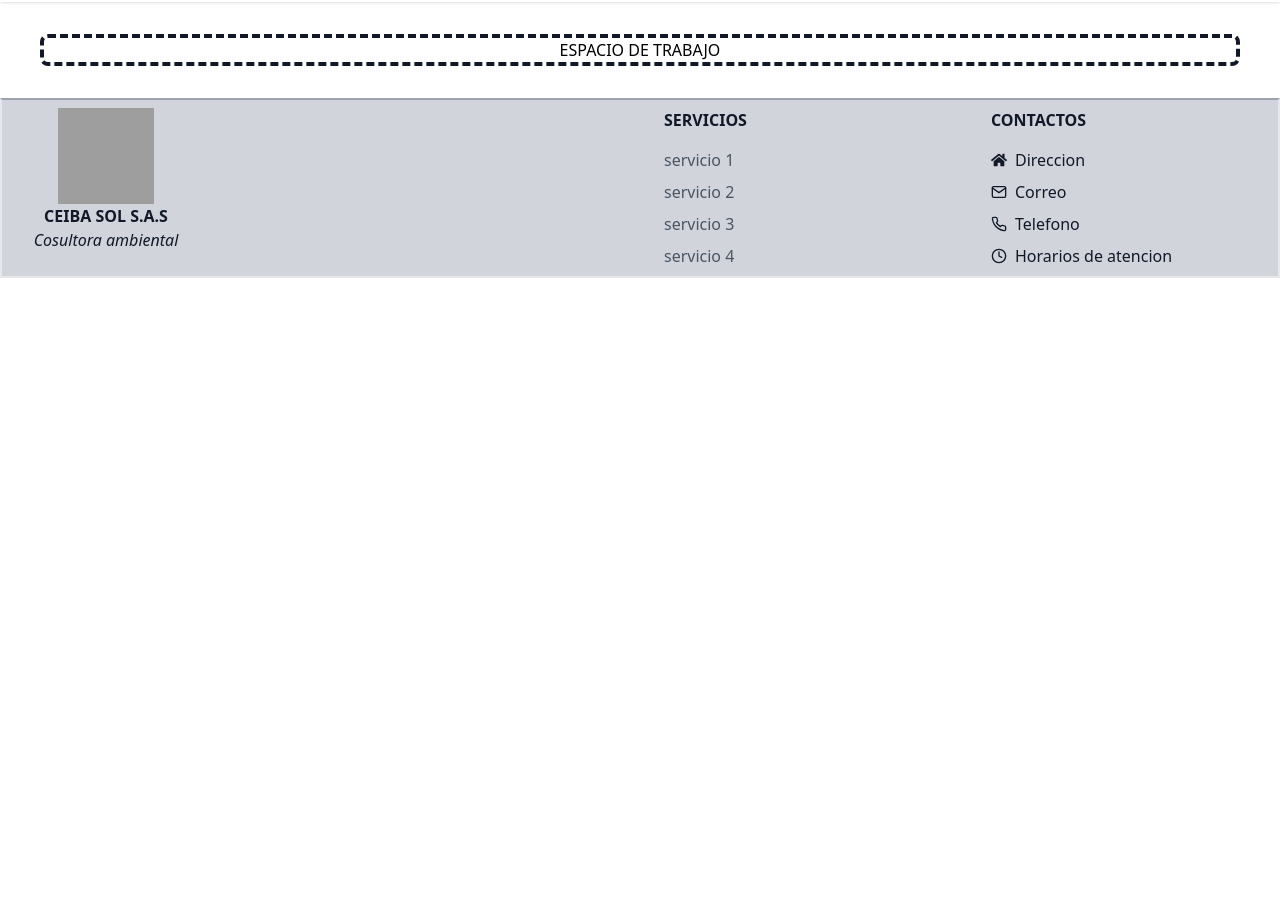
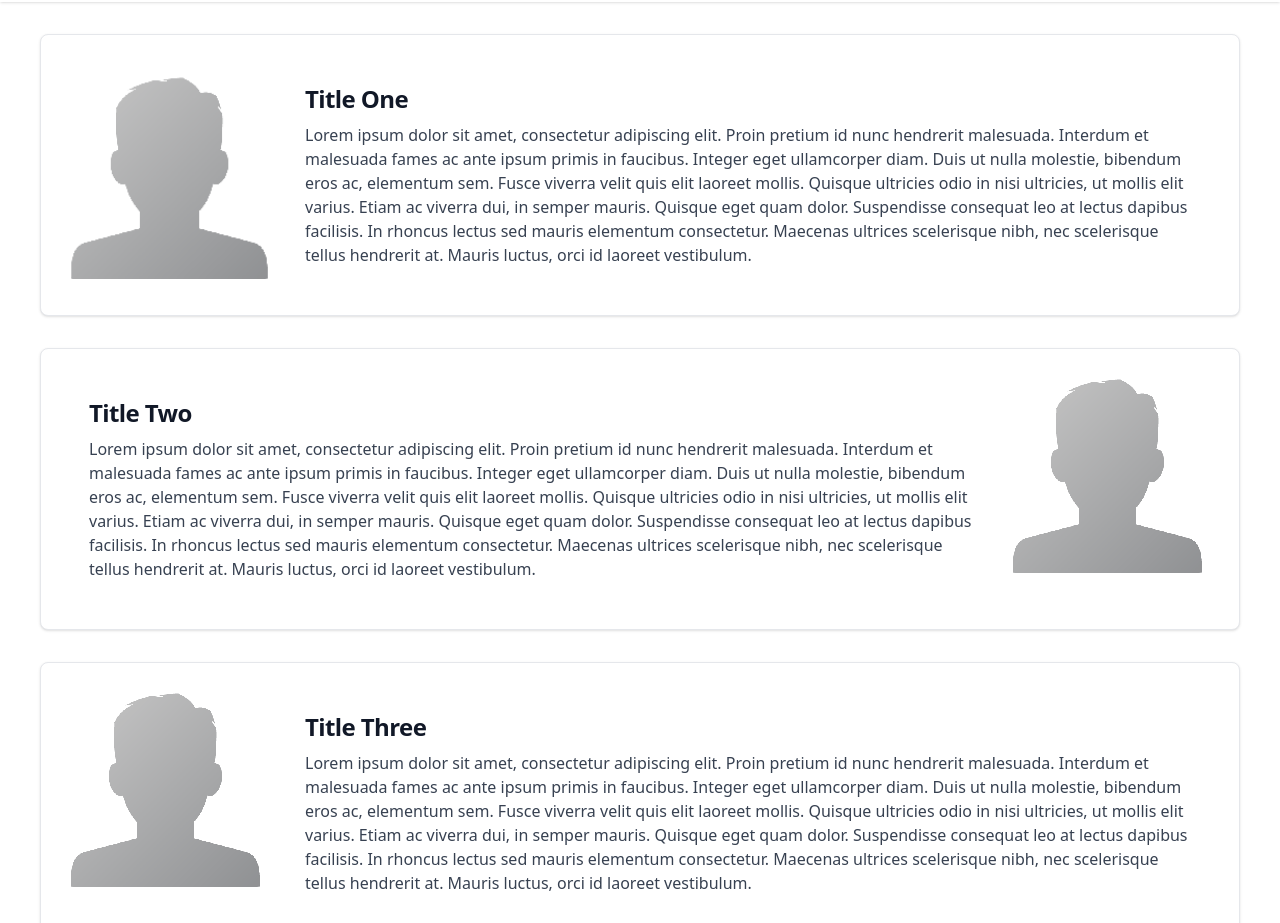
Before and after one commit to CeibaSol/CeibaSol_FE, a React (Create React App) app: page /quinesSomos in a window 1280 px wide. Shown: the part 180-1103 px from the top of the page. Before the commit the page ends 800 px from the top, so only its background shows below. Built offline with nearby package versions, Linux system fonts and the light colour scheme; grey boxes are pictures that could not be loaded.

Commit message:
Quienes somos

```diff
--- a/src/components/quienesSomos/quienesSomos.js
+++ b/src/components/quienesSomos/quienesSomos.js
@@ -7,22 +7,112 @@ export default function QuienesSomos() {
         <div className="pt-6 flex space-x-2 justify-center ">
           <h1 class="text-5xl font-medium leading-tight text-gray-800 mb-2.5 mt-0">
             ¿QUIENES SOMOS?
-
           </h1>
         </div>
       </header>
       <main>
-          <div className="mx-auto max-w-7xl py-2 sm:px-6 lg:px-10">
-            {/* Replace with your content */}
-            <div className="px-4 py-6 sm:px-0">
-            <div className="bg-white-100 rounded-lg border-4 border-dashed border-gray-900">
+        <div className="mx-auto max-w-7xl py-2 sm:px-6 lg:px-10 flex">
+          <div className="px-4 py-6 sm:px-0 space-y-8">
+            <div class="block p-6 bg-white border border-gray-200 rounded-lg shadow hover:bg-gray-100 dark:bg-gray-800 dark:border-gray-700 dark:hover:bg-gray-700">
+              <div className="flex space-x-2 justify-center xlg:grid md:grid:cols-2">
+                <div class="flex-none w-52 relative md:flex md:flex-col md:justify-center">
+                  <img src="default-avatar.png" alt="" class="relative inset-0 w-500 h-500 object-cover rounded-lg" loading="lazy" />
+                </div>
+                <div class="flex-auto p-6">
+                  <div class="flex flex-wrap items-baseline">
+                    <h4 class=" mb-2 text-2xl font-bold tracking-tight text-gray-900 dark:text-white">
+                      Title One
+                    </h4>
+                    <h5 class="font-normal text-gray-700 dark:text-gray-400">
+                      Lorem ipsum dolor sit amet, consectetur adipiscing elit. Proin pretium id nunc hendrerit malesuada. Interdum et malesuada fames ac ante ipsum primis in faucibus. Integer eget ullamcorper diam. Duis ut nulla molestie, bibendum eros ac, elementum sem. Fusce viverra velit quis elit laoreet mollis. Quisque ultricies odio in nisi ultricies, ut mollis elit varius. Etiam ac viverra dui, in semper mauris. Quisque eget quam dolor. Suspendisse consequat leo at lectus dapibus facilisis. In rhoncus lectus sed mauris elementum consectetur. Maecenas ultrices scelerisque nibh, nec scelerisque tellus hendrerit at. Mauris luctus, orci id laoreet vestibulum.
+                    </h5>
+                  </div>
+                </div>
+              </div>
+            </div>
+
+            <div class=" block p-6 bg-white border border-gray-200 rounded-lg shadow hover:bg-gray-100 dark:bg-gray-800 dark:border-gray-700 dark:hover:bg-gray-700">
               <div className="flex space-x-2 justify-center">
-                 <h1>ESPACIO DE TRABAJO</h1>
+                <div class="flex-auto p-6">
+
+                  <div class="flex flex-wrap items-baseline">
+                    <h4 class=" mb-2 text-2xl font-bold tracking-tight text-gray-900 dark:text-white">
+                      Title Two
+                    </h4>
+                    <h5 class="font-normal text-gray-700 dark:text-gray-400">
+                      Lorem ipsum dolor sit amet, consectetur adipiscing elit. Proin pretium id nunc hendrerit malesuada. Interdum et malesuada fames ac ante ipsum primis in faucibus. Integer eget ullamcorper diam. Duis ut nulla molestie, bibendum eros ac, elementum sem. Fusce viverra velit quis elit laoreet mollis. Quisque ultricies odio in nisi ultricies, ut mollis elit varius. Etiam ac viverra dui, in semper mauris. Quisque eget quam dolor. Suspendisse consequat leo at lectus dapibus facilisis. In rhoncus lectus sed mauris elementum consectetur. Maecenas ultrices scelerisque nibh, nec scelerisque tellus hendrerit at. Mauris luctus, orci id laoreet vestibulum.
+                    </h5>
                   </div>
 
                 </div>
+                <div class="flex-none w-52 relative">
+                  <img src="default-avatar.png" alt="" class="relative inset-0 w-500 h-500 object-cover rounded-lg" loading="lazy" />
+
                 </div>
-            {/* /End replace */}
+              </div>
+            </div>
+
+            <div class=" block p-6 bg-white border border-gray-200 rounded-lg shadow hover:bg-gray-100 dark:bg-gray-800 dark:border-gray-700 dark:hover:bg-gray-700">
+              <div className="flex space-x-2 justify-center">
+                <div class="flex-none w-52 relative">
+                  <img src="default-avatar.png" alt="" class="relative inset-0 w-500 h-500 object-cover rounded-lg" loading="lazy" />
+                </div>
+                <div class="flex-auto p-6">
+                  <div class="flex flex-wrap items-baseline">
+                    <h4 class=" mb-2 text-2xl font-bold tracking-tight text-gray-900 dark:text-white">
+                      Title Three
+                    </h4>
+                    <h5 class="font-normal text-gray-700 dark:text-gray-400">
+                      Lorem ipsum dolor sit amet, consectetur adipiscing elit. Proin pretium id nunc hendrerit malesuada. Interdum et malesuada fames ac ante ipsum primis in faucibus. Integer eget ullamcorper diam. Duis ut nulla molestie, bibendum eros ac, elementum sem. Fusce viverra velit quis elit laoreet mollis. Quisque ultricies odio in nisi ultricies, ut mollis elit varius. Etiam ac viverra dui, in semper mauris. Quisque eget quam dolor. Suspendisse consequat leo at lectus dapibus facilisis. In rhoncus lectus sed mauris elementum consectetur. Maecenas ultrices scelerisque nibh, nec scelerisque tellus hendrerit at. Mauris luctus, orci id laoreet vestibulum.
+                    </h5>
+                  </div>
+                </div>
+              </div>
+            </div>
+
+            <div className="px-4 py-6 sm:px-6 space-y-8">
+              <div class="grid grid-cols-2 gap-8">
+                <div class=" block p-6 bg-white border border-gray-200 rounded-lg shadow hover:bg-gray-100 dark:bg-gray-800 dark:border-gray-700 dark:hover:bg-gray-700">
+                  <div class="flex flex-wrap items-baseline justify-center">
+                    <h4 class=" mb-2 text-2xl font-bold tracking-tight text-gray-900 dark:text-white">
+                      Mision
+                    </h4>
+                    <br /><br />
+                    <h5 class="font-normal text-gray-700 dark:text-gray-400 text-center sm:px-20">
+                      Lorem ipsum dolor sit amet, consectetur adipiscing elit. Proin pretium id nunc hendrerit malesuada. Interdum et malesuada fames ac ante ipsum primis in faucibus. Integer eget ullamcorper diam. Duis ut nulla molestie, bibendum eros ac, elementum sem. Fusce viverra velit quis elit laoreet mollis. Quisque ultricies odio in nisi ultricies, ut mollis elit varius. Etiam ac viverra dui, in semper mauris. Quisque eget quam dolor. Suspendisse consequat leo at lectus dapibus facilisis. In rhoncus lectus sed mauris elementum consectetur. Maecenas ultrices scelerisque nibh, nec scelerisque tellus hendrerit at. Mauris luctus, orci id laoreet vestibulum.
+                    </h5>
+                  </div>
+                </div>
+                <div class=" block p-6 bg-white border border-gray-200 rounded-lg shadow hover:bg-gray-100 dark:bg-gray-800 dark:border-gray-700 dark:hover:bg-gray-700">
+                  <div class="flex flex-wrap items-baseline justify-center">
+                    <h4 class=" mb-2 text-2xl font-bold tracking-tight text-gray-900 dark:text-white">
+                      Vision
+                    </h4>
+                     <br /><br />
+                    <h5 class="font-normal text-gray-700 dark:text-gray-400 text-center sm:px-20">
+                      Lorem ipsum dolor sit amet, consectetur adipiscing elit. Proin pretium id nunc hendrerit malesuada. Interdum et malesuada fames ac ante ipsum primis in faucibus. Integer eget ullamcorper diam. Duis ut nulla molestie, bibendum eros ac, elementum sem. Fusce viverra velit quis elit laoreet mollis. Quisque ultricies odio in nisi ultricies, ut mollis elit varius. Etiam ac viverra dui, in semper mauris. Quisque eget quam dolor. Suspendisse consequat leo at lectus dapibus facilisis. In rhoncus lectus sed mauris elementum consectetur. Maecenas ultrices scelerisque nibh, nec scelerisque tellus hendrerit at. Mauris luctus, orci id laoreet vestibulum.
+                    </h5>
+                  </div>
+                </div>
+              </div>
+              <div class=" block p-6 bg-white border border-gray-200 rounded-lg shadow hover:bg-gray-100 dark:bg-gray-800 dark:border-gray-700 dark:hover:bg-gray-700">
+                <div className="flex space-x-2 justify-center">
+                  <div class="flex-auto p-6 px-4 py-6 sm:px-20">
+                    <div class="flex flex-wrap items-baseline justify-center">
+                      <h4 class=" mb-2 text-2xl font-bold tracking-tight text-gray-900 dark:text-white">
+                        ¿Por qué Nacimos?
+                      </h4>
+                      <br /><br />
+                      <h5 class="font-normal text-gray-700 dark:text-gray-400 text-center w-4/5">
+                        Lorem ipsum dolor sit amet, consectetur adipiscing elit. Proin pretium id nunc hendrerit malesuada. Interdum et malesuada fames ac ante ipsum primis in faucibus. Integer eget ullamcorper diam. Duis ut nulla molestie, bibendum eros ac, elementum sem. Fusce viverra velit quis elit laoreet mollis. Quisque ultricies odio in nisi ultricies, ut mollis elit varius. Etiam ac viverra dui, in semper mauris. Quisque eget quam dolor. Suspendisse consequat leo at lectus dapibus facilisis. In rhoncus lectus sed mauris elementum consectetur. Maecenas ultrices scelerisque nibh, nec scelerisque tellus hendrerit at. Mauris luctus, orci id laoreet vestibulum.
+                      </h5>
+                    </div>
+                  </div>
+                </div>
+              </div>
+            </div>
+
+          </div>
         </div>
       </main>
     </div>
```
Also changed, not shown: public/default-avatar.png (added). Lines whose indentation alone changed are shown as unchanged.
